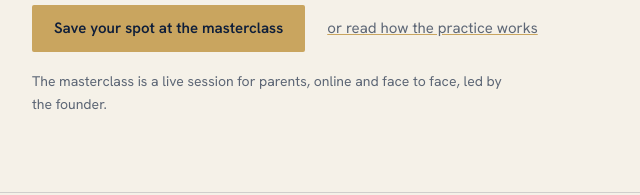
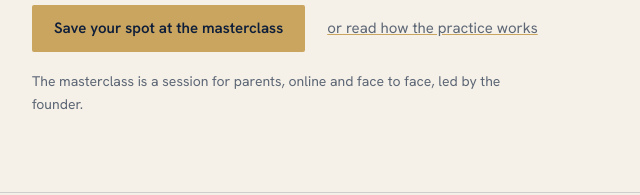
Before and after one commit to telosfy/telos-website, a plain HTML site: page index.html in a window 1280 px wide. Shown: the part 605-800 px from the top of the page, 106-746 px from the left. Drawn offline with Linux system fonts and the light colour scheme.

Commit message:
Masterclass note: remove "live"
Co-Authored-By: Claude Fable 5 <noreply@anthropic.com>
Claude-Session: https://claude.ai/code/session_01FnQcjzJ8Q5yhubcvJbDdg6

```diff
--- a/index.html
+++ b/index.html
@@ -204,7 +204,7 @@
         <a class="btn" href="https://telos-foundationyears.systeme.io/telosmasterclass">Save your spot at the masterclass</a>
         <a class="quiet" href="#practice">or read how the practice works</a>
       </div>
-      <p class="session-note">The masterclass is a live session for parents, online and face to face, led by the founder.</p>
+      <p class="session-note">The masterclass is a session for parents, online and face to face, led by the founder.</p>
     </div>
     <div class="trajectory" aria-hidden="true">
       <svg viewBox="0 0 440 330">
```
